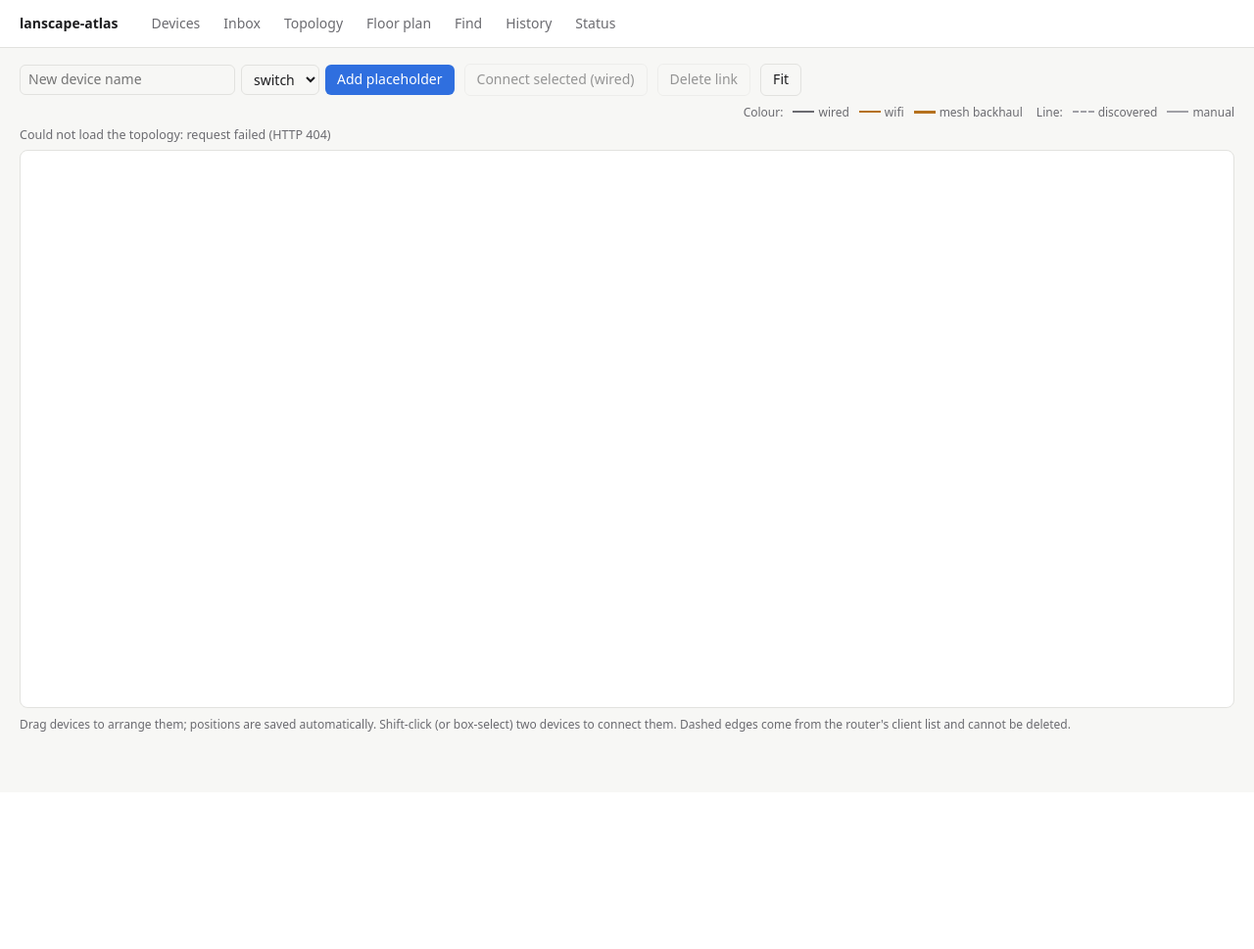
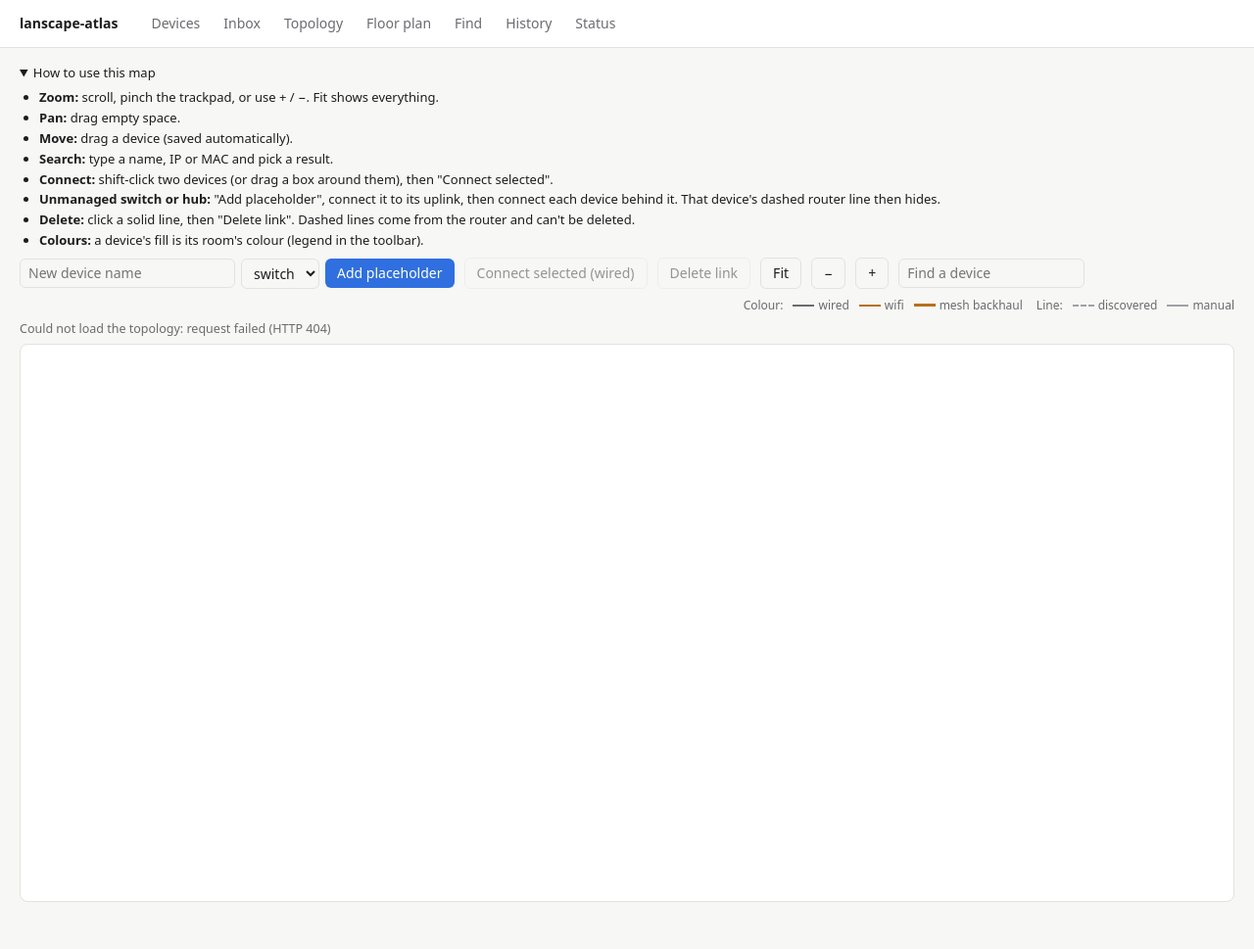
Before and after one commit to SDNick484/lanscape-atlas, a Python web app: template src/lanscape_atlas/web/templates/topology.html in a window 1280 px wide. Shown: the whole page at 98% size. Before the commit the page ends 747 px from the top, so only its background shows below. Run offline with Jinja, Linux system fonts and the light colour scheme; the template is opened without the code that fills it, so the values that code supplies are empty.

Commit message:
Topology page: how-to box, zoom buttons, place colours, search box
- Collapsible how-to (open first visit, state kept in localStorage in try/catch).
- + / - buttons and keys zoom x1.25 about the view centre, clamped to limits.
- Node fill by place (--place-0..9, light and dark), toolbar legend built with
  textContent; border still shows online/offline/selection.
- Search combobox (arrows, Enter, Escape, 200 ms debounce): selects, centres at
  zoom >= 1.5 and pulses the node.
- Browser tests on the fake house, README Topology section, fake-house screenshot.

Co-Authored-By: Claude Opus 5.5 <noreply@anthropic.com>
Claude-Session: https://claude.ai/code/session_01FaboogLtMxUtDKnfSHczKF

```diff
--- a/src/lanscape_atlas/web/static/app.css
+++ b/src/lanscape_atlas/web/static/app.css
@@ -160,8 +160,23 @@ form.inline { display: flex; flex-wrap: wrap; align-items: center; gap: 6px; }
 
 /* Topology view */
 :root { --node: #e8eefb; --edge-wired: #6b6b70; --edge-wifi: #b5711d; }
+/* Place fills (index = place id % 10): distinct from the neutral node fill and light/dark enough to keep the green/grey/blue border readable. */
+:root {
+  --place-0: #cfe0ff; --place-1: #ffd9b3;
+  --place-2: #d4ecc4; --place-3: #f6c9de;
+  --place-4: #e0d1f5; --place-5: #fff0a8;
+  --place-6: #b8e8e4; --place-7: #f2c4c0;
+  --place-8: #d9d2c0; --place-9: #c4d4dc;
+}
 @media (prefers-color-scheme: dark) {
   :root { --node: #24324d; --edge-wired: #9a9aa2; --edge-wifi: #e3a54f; }
+  :root {
+    --place-0: #2f4b86; --place-1: #7a4a1e;
+    --place-2: #3b6a2f; --place-3: #7c3558;
+    --place-4: #5a3d86; --place-5: #6e6120;
+    --place-6: #226560; --place-7: #7d3a36;
+    --place-8: #5c5645; --place-9: #425763;
+  }
 }
 .sr-only {
   position: absolute; width: 1px; height: 1px; padding: 0; margin: -1px;
@@ -193,7 +208,24 @@ form.inline { display: flex; flex-wrap: wrap; align-items: center; gap: 6px; }
 .topo-panel dd { margin: 0; }
 .topo-panel .state.online { color: var(--online); }
 .topo-panel .state.offline { color: var(--muted); }
-.topo-help { font-size: 12px; margin-top: 8px; }
+.topo-howto { font-size: 13px; margin: 0 0 8px; }
+.topo-howto summary { cursor: pointer; font-weight: 500; }
+.topo-howto ul { margin: 6px 0 0; padding-left: 20px; }
+.topo-howto li { margin: 2px 0; }
+.topo-search { position: relative; }
+.topo-search input { width: 190px; }
+.topo-search-list {
+  position: absolute; z-index: 5; top: calc(100% + 2px); left: 0; min-width: 100%; width: max-content; max-width: 320px;
+  max-height: 260px; overflow-y: auto; margin: 0; padding: 2px 0; list-style: none;
+  background: var(--surface); border: 1px solid var(--border); border-radius: var(--radius);
+  box-shadow: 0 2px 10px rgb(0 0 0 / 12%);
+}
+.topo-search-list li { padding: 4px 10px; cursor: pointer; overflow-wrap: anywhere; }
+.topo-search-list li[aria-selected="true"], .topo-search-list li:hover { background: var(--node); }
+.topo-search-list li[role="presentation"] { cursor: default; }
+.topo-places .leg-item { display: inline-flex; align-items: center; gap: 4px; }
+.sw-place { display: inline-block; width: 12px; height: 12px; border-radius: 50%; border: 1px solid var(--muted); background: var(--node); }
+.sw-place.none { background: var(--node); }
 
 /* Floor plan view */
 .fp-toolbar { display: flex; flex-wrap: wrap; align-items: center; gap: 8px 10px; margin-bottom: 6px; }
@@ -259,3 +291,14 @@ form.inline { display: flex; flex-wrap: wrap; align-items: center; gap: 6px; }
 /* Find: one shared claim form under the candidate table. */
 fieldset.card { margin: 12px 0 0; min-width: 0; }
 fieldset.card legend { font-weight: 600; padding: 0 4px; }
+
+.sw-place.p0 { background: var(--place-0); }
+.sw-place.p1 { background: var(--place-1); }
+.sw-place.p2 { background: var(--place-2); }
+.sw-place.p3 { background: var(--place-3); }
+.sw-place.p4 { background: var(--place-4); }
+.sw-place.p5 { background: var(--place-5); }
+.sw-place.p6 { background: var(--place-6); }
+.sw-place.p7 { background: var(--place-7); }
+.sw-place.p8 { background: var(--place-8); }
+.sw-place.p9 { background: var(--place-9); }
--- a/src/lanscape_atlas/web/static/topology.js
+++ b/src/lanscape_atlas/web/static/topology.js
@@ -6,6 +6,7 @@
  *   POST /topology/links             {a_device_id, b_device_id, kind}
  *   POST /topology/links/{id}/delete
  *   POST /topology/placeholder       {name, type}
+ * and searches with GET /topology/search?q= (ranked {device_id, name, type}).
  *
  * Everything from the server is untrusted: the DOM is built with textContent
  * only (graph labels are drawn on the canvas by Cytoscape, never as HTML).
@@ -21,6 +22,10 @@
   var ROOT = host.getAttribute("data-root") || "";
   var CSRF = host.getAttribute("data-csrf") || "";
   var SAVE_DELAY_MS = 1000;
+  var PLACE_COLOURS = 10;
+  var ZOOM_STEP = 1.25;
+  var SEARCH_DELAY_MS = 200;
+  var HOWTO_KEY = "atlas.topology.howto";
 
   var statusEl = document.getElementById("topo-status");
   var panel = document.getElementById("topo-panel");
@@ -93,6 +98,9 @@
         type: typeof n.type === "string" ? n.type : "",
         online: n.online === true,
         placeholder: n.placeholder === true,
+        placeId: isId(n.place_id) ? n.place_id : null,
+        // Palette slot; -1 (no place, or a deleted one) keeps the neutral fill.
+        placeIdx: isId(n.place_id) ? n.place_id % PLACE_COLOURS : -1,
         saved: positioned
       },
       // Placeholders (no interfaces) can never be seen online: not dimmed.
@@ -144,6 +152,13 @@
       wifi: cssVar("--edge-wifi", "#b5711d"),
       node: cssVar("--node", "#e8eefb")
     };
+    var placeRules = [];
+    for (var i = 0; i < PLACE_COLOURS; i++) {
+      placeRules.push({
+        selector: "node[placeIdx = " + i + "]",
+        style: { "background-color": cssVar("--place-" + i, c.node) }
+      });
+    }
     return [
       {
         selector: "node",
@@ -167,9 +182,20 @@
       { selector: 'node[type = "router"]', style: { "shape": "diamond", "width": 34, "height": 34 } },
       { selector: 'node[type = "mesh_node"], node[type = "ap"]', style: { "shape": "hexagon", "width": 28, "height": 28 } },
       { selector: 'node[type = "switch"], node[type = "hub"]', style: { "shape": "round-rectangle", "width": 30, "height": 18 } },
+    ].concat(placeRules, [
       { selector: "node.lbl-alt", style: { "text-valign": "top", "text-margin-y": -4 } },
       { selector: "node.offline", style: { "opacity": 0.45, "border-color": c.offline } },
       { selector: "node:selected", style: { "border-color": c.accent, "border-width": 4, "opacity": 1 } },
+      {
+        selector: "node.pulse",
+        style: {
+          "border-color": c.accent,
+          "border-width": 7,
+          "opacity": 1,
+          "transition-property": "border-width, border-color",
+          "transition-duration": "0.25s"
+        }
+      },
       {
         selector: "edge",
         style: {
@@ -183,7 +209,7 @@
       { selector: 'edge[kind = "mesh_backhaul"]', style: { "line-color": c.wifi, "width": 3 } },
       { selector: "edge[!manual]", style: { "line-style": "dashed", "line-dash-pattern": [6, 4] } },
       { selector: "edge:selected", style: { "line-color": c.accent, "width": 3.5 } }
-    ];
+    ]);
   }
 
   // ------------------------------------------------------------- layout
@@ -429,6 +455,212 @@
 
   function hidePanel() { panel.hidden = true; }
 
+  // ---------------------------------------------------- legend and zoom
+
+  // One swatch per place that has at least one node, plus "no place". Place
+  // names are untrusted: textContent only.
+  function renderPlaceLegend(graph) {
+    var box = document.getElementById("topo-places");
+    if (!box) { return; }
+    while (box.firstChild) { box.removeChild(box.firstChild); }
+    var used = {};
+    (graph.nodes || []).forEach(function (n) {
+      if (isId(n.place_id)) { used[n.place_id] = true; }
+    });
+    function item(cls, label) {
+      var wrap = document.createElement("span");
+      wrap.className = "leg-item";
+      var sw = document.createElement("span");
+      sw.className = "sw-place " + cls;
+      sw.setAttribute("aria-hidden", "true");
+      var text = document.createElement("span");
+      text.className = "leg-name";
+      text.textContent = label;
+      wrap.appendChild(sw);
+      wrap.appendChild(text);
+      box.appendChild(wrap);
+    }
+    (graph.places || []).forEach(function (p) {
+      if (!p || !isId(p.id) || !used[p.id]) { return; }
+      var name = typeof p.name === "string" && p.name.trim() ? p.name : "#" + p.id;
+      item("p" + (p.id % PLACE_COLOURS), name);
+    });
+    item("none", "no place");
+  }
+
+  // Zoom about the centre of the view, clamped to the zoom limits. A no-op at a limit.
+  function zoomBy(factor) {
+    if (!cy) { return; }
+    var next = Math.min(cy.maxZoom(), Math.max(cy.minZoom(), cy.zoom() * factor));
+    if (next === cy.zoom()) { return; }
+    cy.zoom({ level: next, renderedPosition: { x: cy.width() / 2, y: cy.height() / 2 } });
+  }
+
+  function onZoomKey(ev) {
+    if (ev.ctrlKey || ev.metaKey || ev.altKey) { return; }
+    if (ev.key === "+" || ev.key === "=") {
+      ev.preventDefault();
+      zoomBy(ZOOM_STEP);
+    } else if (ev.key === "-" || ev.key === "_") {
+      ev.preventDefault();
+      zoomBy(1 / ZOOM_STEP);
+    }
+  }
+
+  // ------------------------------------------------------------- how-to
+
+  function initHowTo() {
+    var box = document.getElementById("topo-howto");
+    if (!box) { return; }
+    try {
+      // Open unless the visitor closed it before; storage may be unavailable.
+      if (window.localStorage.getItem(HOWTO_KEY) === "closed") { box.open = false; }
+    } catch (e) { /* default: open */ }
+    box.addEventListener("toggle", function () {
+      try {
+        window.localStorage.setItem(HOWTO_KEY, box.open ? "open" : "closed");
+      } catch (e) { /* ignore */ }
+    });
+  }
+
+  // ------------------------------------------------------------- search
+
+  var searchInput = document.getElementById("topo-search");
+  var searchList = document.getElementById("topo-search-list");
+  var searchTimer = null;
+  var searchSeq = 0;
+  var searchActive = -1;
+
+  function searchOptions() { return searchList ? searchList.children : []; }
+
+  function closeSearch() {
+    if (!searchList) { return; }
+    searchList.hidden = true;
+    searchActive = -1;
+    searchInput.setAttribute("aria-expanded", "false");
+    searchInput.removeAttribute("aria-activedescendant");
+  }
+
+  function setActive(i) {
+    var opts = searchOptions();
+    if (!opts.length) { return; }
+    searchActive = (i + opts.length) % opts.length;
+    for (var k = 0; k < opts.length; k++) {
+      opts[k].setAttribute("aria-selected", k === searchActive ? "true" : "false");
+    }
+    searchInput.setAttribute("aria-activedescendant", opts[searchActive].id);
+    opts[searchActive].scrollIntoView({ block: "nearest" });
+  }
+
+  function renderResults(results) {
+    while (searchList.firstChild) { searchList.removeChild(searchList.firstChild); }
+    searchActive = -1;
+    searchInput.removeAttribute("aria-activedescendant");
+    var shown = 0;
+    results.forEach(function (r) {
+      if (!r || !isId(r.device_id)) { return; }
+      var li = document.createElement("li");
+      li.id = "topo-search-opt-" + shown;
+      li.setAttribute("role", "option");
+      li.setAttribute("aria-selected", "false");
+      li.setAttribute("data-device-id", String(r.device_id));
+      var name = typeof r.name === "string" && r.name.trim() ? r.name : "#" + r.device_id;
+      var nameEl = document.createElement("span");
+      nameEl.textContent = name;
+      li.appendChild(nameEl);
+      if (typeof r.type === "string" && r.type) {
+        var typeEl = document.createElement("span");
+        typeEl.className = "muted";
+        typeEl.textContent = " " + r.type;
+        li.appendChild(typeEl);
+      }
+      // mousedown, not click: runs before the input's blur can close the list.
+      li.addEventListener("mousedown", function (ev) {
+        ev.preventDefault();
+        pickResult(r.device_id);
+      });
+      searchList.appendChild(li);
+      shown += 1;
+    });
+    if (!shown) {
+      var none = document.createElement("li");
+      none.className = "muted";
+      none.setAttribute("role", "presentation");
+      none.textContent = "No matches";
+      searchList.appendChild(none);
+    }
+    searchList.hidden = false;
+    searchInput.setAttribute("aria-expanded", "true");
+  }
+
+  function runSearch() {
+    searchTimer = null;
+    var q = searchInput.value.trim();
+    var seq = ++searchSeq;
+    if (!q) { closeSearch(); return; }
+    request("GET", "/topology/search?q=" + encodeURIComponent(q)).then(function (results) {
+      if (seq !== searchSeq) { return; }  // a newer query is in flight
+      renderResults(Array.isArray(results) ? results : []);
+    }).catch(function (err) {
+      if (seq !== searchSeq) { return; }
+      closeSearch();
+      setStatus("Search failed: " + err.message, true);
+    });
+  }
+
+  function pickResult(deviceId) {
+    closeSearch();
+    if (!cy) { return; }
+    var node = cy.getElementById(nodeKey(deviceId));
+    if (node.empty()) {
+      setStatus("That device is not on the graph.", true);
+      return;
+    }
+    searchInput.value = node.data("label");
+    cy.elements().unselect();
+    node.select();
+    showPanel(node);
+    // Pan explicitly: `center: {eles}` would centre the node's box including its label.
+    var zoom = Math.min(cy.maxZoom(), Math.max(cy.zoom(), 1.5));
+    var pos = node.position();
+    cy.animate(
+      { zoom: zoom, pan: { x: cy.width() / 2 - pos.x * zoom, y: cy.height() / 2 - pos.y * zoom } },
+      { duration: 300 }
+    );
+    node.addClass("pulse");
+    setTimeout(function () { node.removeClass("pulse"); }, 1000);
+  }
+
+  function onSearchKey(ev) {
+    var open = !searchList.hidden;
+    if (ev.key === "ArrowDown") {
+      ev.preventDefault();
+      if (!open && searchInput.value.trim()) { runSearch(); return; }
+      setActive(searchActive + 1);
+    } else if (ev.key === "ArrowUp") {
+      ev.preventDefault();
+      setActive(searchActive < 0 ? -1 : searchActive - 1);
+    } else if (ev.key === "Enter") {
+      ev.preventDefault();
+      var opts = searchOptions();
+      var opt = open && opts.length ? opts[searchActive >= 0 ? searchActive : 0] : null;
+      var id = opt ? Number(opt.getAttribute("data-device-id")) : 0;
+      if (isId(id)) { pickResult(id); }
+    } else if (ev.key === "Escape") {
+      if (open) { ev.preventDefault(); closeSearch(); }
+    }
+  }
+
+  function initSearch() {
+    if (!searchInput || !searchList) { return; }
+    searchInput.addEventListener("input", function () {
+      if (searchTimer !== null) { clearTimeout(searchTimer); }
+      searchTimer = setTimeout(runSearch, SEARCH_DELAY_MS);
+    });
+    searchInput.addEventListener("keydown", onSearchKey);
+    searchInput.addEventListener("blur", closeSearch);
+  }
+
   // --------------------------------------------------------------- init
 
   function init(graph) {
@@ -450,6 +682,7 @@
       maxZoom: 4
     });
     window.atlasCy = cy;
+    renderPlaceLegend(graph);
     layoutUnpositioned(graph);
     staggerLabels();
     cy.fit(undefined, 30);
@@ -477,7 +710,12 @@
   document.getElementById("topo-fit").addEventListener("click", function () {
     if (cy) { cy.fit(undefined, 30); }
   });
+  document.getElementById("topo-zoom-in").addEventListener("click", function () { zoomBy(ZOOM_STEP); });
+  document.getElementById("topo-zoom-out").addEventListener("click", function () { zoomBy(1 / ZOOM_STEP); });
+  document.getElementById("cy").addEventListener("keydown", onZoomKey);
   document.getElementById("topo-add").addEventListener("submit", onAdd);
+  initHowTo();
+  initSearch();
   window.addEventListener("beforeunload", function () {
     if (saveTimer !== null) {
       clearTimeout(saveTimer);
--- a/src/lanscape_atlas/web/templates/topology.html
+++ b/src/lanscape_atlas/web/templates/topology.html
@@ -2,6 +2,19 @@
 {% block title %}Topology{% endblock %}
 {% block content %}
 <div id="topology" class="topology" data-root="{{ root }}" data-csrf="{{ csrf }}">
+  <details id="topo-howto" class="topo-howto" open>
+    <summary>How to use this map</summary>
+    <ul>
+      <li><strong>Zoom:</strong> scroll, pinch the trackpad, or use + / &minus;. Fit shows everything.</li>
+      <li><strong>Pan:</strong> drag empty space.</li>
+      <li><strong>Move:</strong> drag a device (saved automatically).</li>
+      <li><strong>Search:</strong> type a name, IP or MAC and pick a result.</li>
+      <li><strong>Connect:</strong> shift-click two devices (or drag a box around them), then "Connect selected".</li>
+      <li><strong>Unmanaged switch or hub:</strong> "Add placeholder", connect it to its uplink, then connect each device behind it. That device's dashed router line then hides.</li>
+      <li><strong>Delete:</strong> click a solid line, then "Delete link". Dashed lines come from the router and can't be deleted.</li>
+      <li><strong>Colours:</strong> a device's fill is its room's colour (legend in the toolbar).</li>
+    </ul>
+  </details>
   <div class="topo-toolbar" role="toolbar" aria-label="Topology tools">
     <form id="topo-add" class="inline">
       <label class="sr-only" for="topo-name">Name</label>
@@ -17,6 +30,15 @@
     <button type="button" id="topo-connect" class="secondary" disabled title="Select two devices">Connect selected (wired)</button>
     <button type="button" id="topo-delete" class="secondary" disabled title="Select a manual link">Delete link</button>
     <button type="button" id="topo-fit" class="secondary">Fit</button>
+    <button type="button" id="topo-zoom-out" class="secondary" aria-label="Zoom out" title="Zoom out (-)">&minus;</button>
+    <button type="button" id="topo-zoom-in" class="secondary" aria-label="Zoom in" title="Zoom in (+)">+</button>
+    <div class="topo-search">
+      <label class="sr-only" for="topo-search">Search devices</label>
+      <input id="topo-search" type="search" role="combobox" placeholder="Find a device" maxlength="100"
+             autocomplete="off" aria-autocomplete="list" aria-expanded="false" aria-controls="topo-search-list">
+      <ul id="topo-search-list" class="topo-search-list" role="listbox" aria-label="Search results" hidden></ul>
+    </div>
+    <span id="topo-places" class="topo-legend topo-places muted" role="group" aria-label="Rooms"></span>
     <span class="topo-legend muted" aria-label="Legend">
       <span class="leg-group">Colour:
         <span class="sw wired"></span>wired <span class="sw wifi"></span>wifi
@@ -27,7 +49,7 @@
   </div>
   <p id="topo-status" class="topo-status" role="status" aria-live="polite"></p>
   <div class="topo-body">
-    <div id="cy" class="topo-canvas" aria-label="Network topology graph"></div>
+    <div id="cy" class="topo-canvas" tabindex="0" aria-label="Network topology graph"></div>
     <aside id="topo-panel" class="card topo-panel" hidden>
       <h2 id="topo-panel-name"></h2>
       <dl>
@@ -37,9 +59,6 @@
       <a id="topo-panel-link" href="#">Open device page</a>
     </aside>
   </div>
-  <p class="muted topo-help">Drag devices to arrange them; positions are saved automatically.
-  Shift-click (or box-select) two devices to connect them. Dashed edges come from the router's
-  client list and cannot be deleted.</p>
 </div>
 <script src="{{ root }}/static/cytoscape.min.js" defer></script>
 <script src="{{ root }}/static/topology.js" defer></script>
```
Also changed, not shown: tests/browser/test_topology_browser.py (added, +325 -0 lines), README.md, 1 other file.
